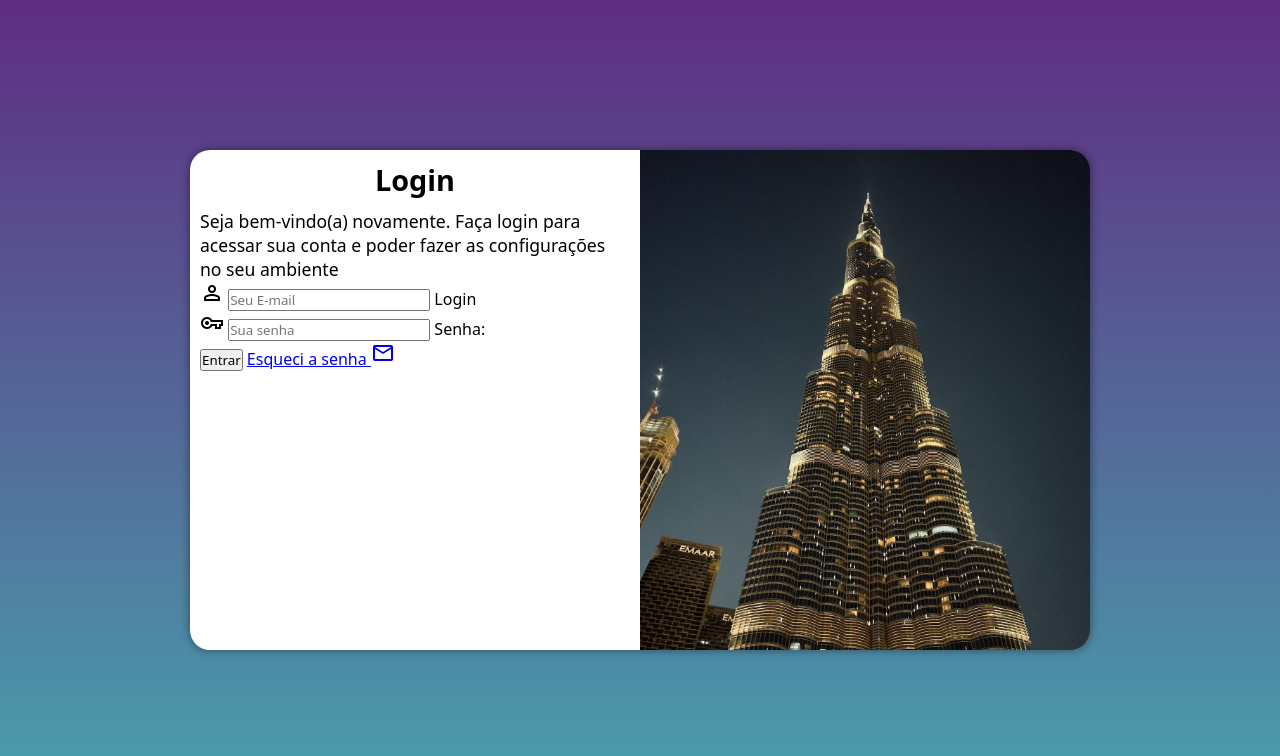
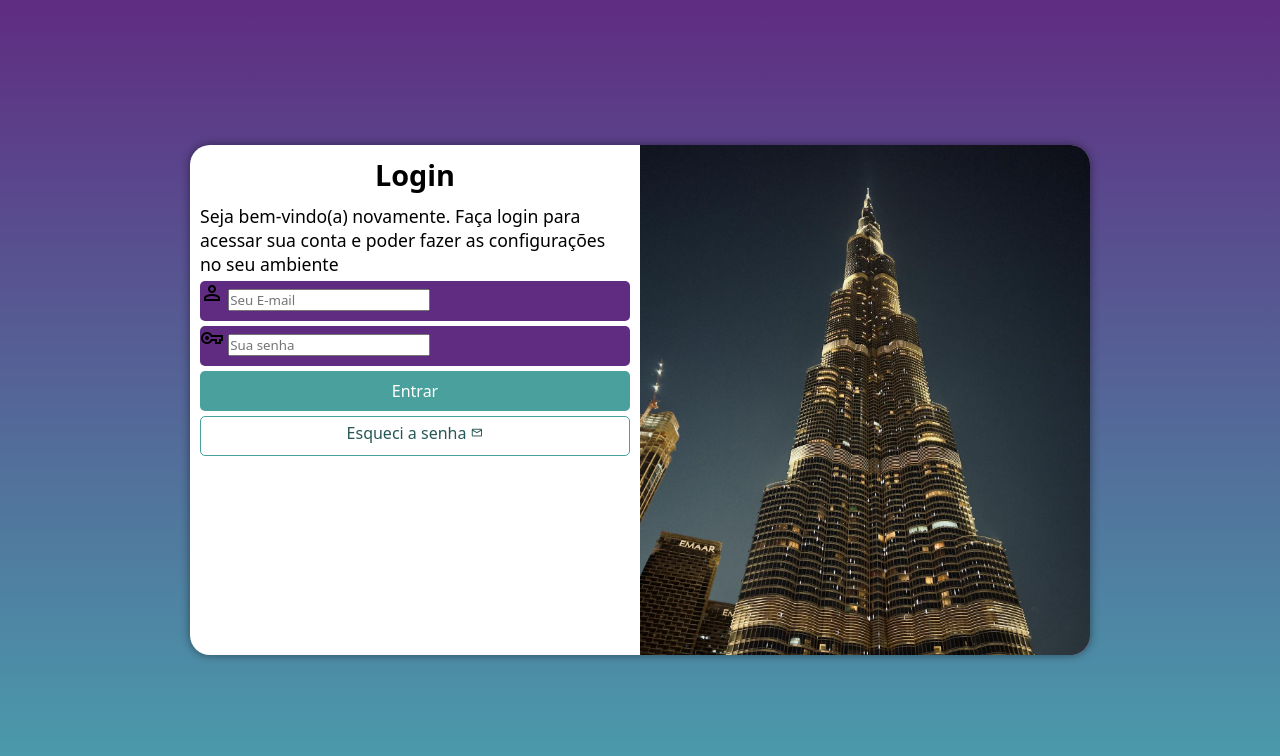
Before and after one commit to Joaovit77/Projeto-login, a plain HTML site: page index.html in a window 1280 px wide. Drawn offline with nearby package versions, Linux system fonts and the light colour scheme.

Commit message:
formatação do formulario

```diff
--- a/estilos/style.css
+++ b/estilos/style.css
@@ -29,7 +29,7 @@ main{
 main > section#login{
     background-color: white;
     width: 250px;
-    height: 500px;
+    height: 510px;
     border-radius: 20px;
     overflow: hidden;
     box-shadow: 0px 0px 10px rgba(0, 0, 0, 0.459);
@@ -62,3 +62,55 @@ main > section#login > div#formulario > h1{
 main > section#login > div#formulario > p{
     font-size: 0.8em;
 }
+
+form > div.campo{
+    display: block;
+    background-color: #5f2c82;
+    width: 100%;
+    height: 40px;
+    border-radius: 5px;
+    margin: 5px 0px;
+}
+
+div.campo >  label{
+    display: none;
+}
+
+form > input[type=submit]{
+    display: block;
+    font-size: 1em;
+    width: 100%;
+    height: 40px;
+    background-color: #49a09d;
+    color: white;
+    border: none;
+    border-radius: 5px;
+    cursor: pointer;
+}
+
+form > input[type=submit]:hover{
+    background-color: #357471;
+}
+
+form > a.botao{
+    display: block;
+    text-align: center;
+    font-size: 1em;
+    width: 100%;
+    height: 40px;
+    padding-top: 5px;
+    margin-top: 5px;
+    background-color: white;
+    color: #275755;
+    border: 1px solid #49a09d;
+    border-radius: 5px;
+    text-decoration: none;
+}
+
+form > a.botao:hover{
+    background-color: #6cd3cf;
+}
+
+form > a.botao > span{
+    font-size: 0.8em;
+}
--- a/index.html
+++ b/index.html
@@ -29,7 +29,7 @@
                         <label for="isenha">Senha:</label>
                     </div>
                     <input type="submit" value="Entrar">
-                    <a href="#">
+                    <a href="#" class="botao">
                         Esqueci a senha <span class="material-symbols-outlined">mail</span>
                     </a>
                 </form>
```
